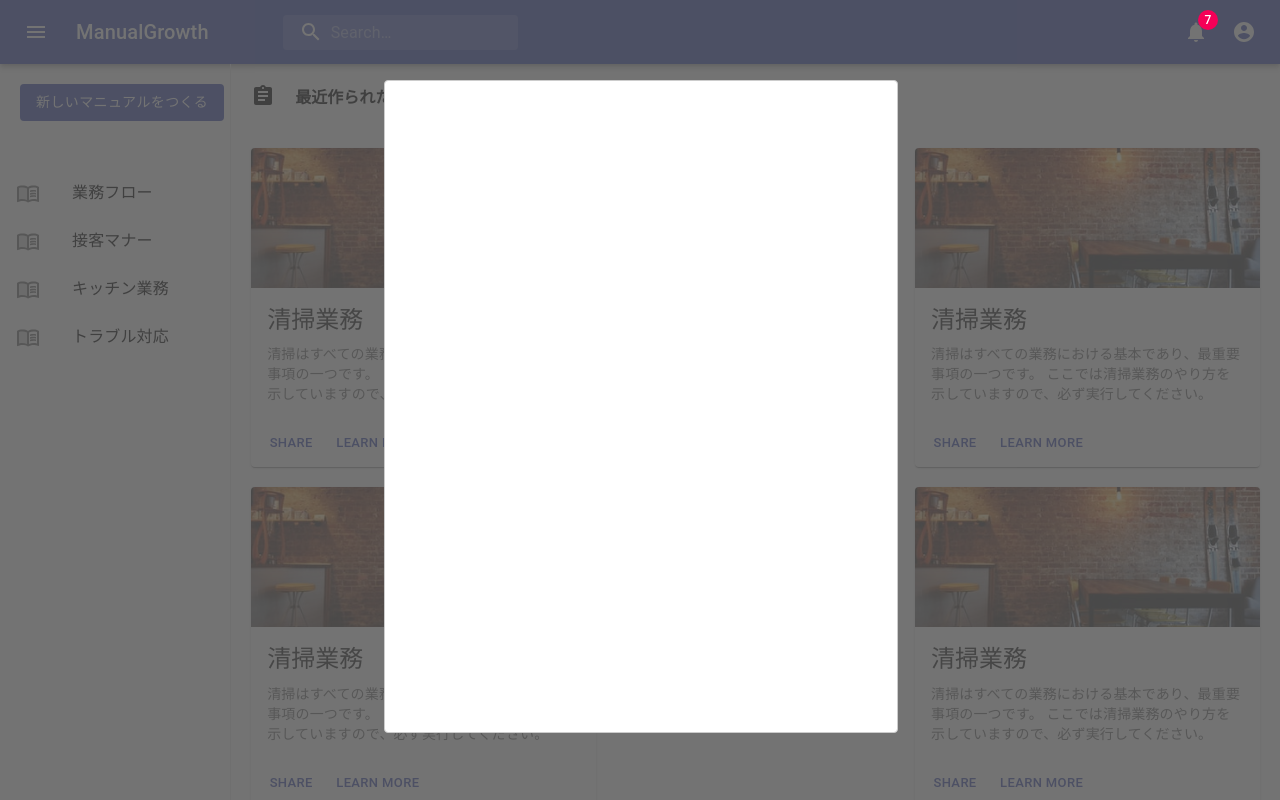
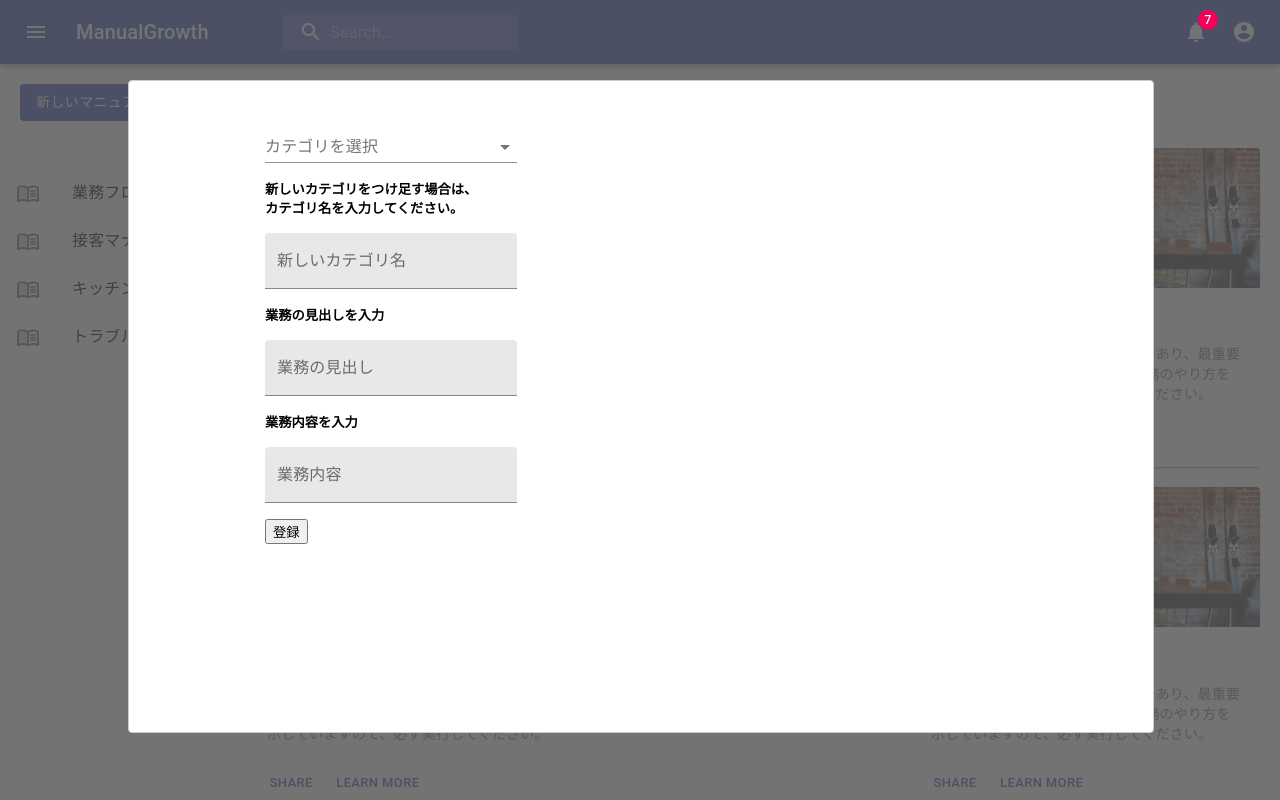
Before and after one commit to kata-myu/manual-growth, a React (Create React App) app: page / in a window 1280 px wide. Both pictures are taken after a click on the element "新しいマニュアルをつくる". Shown: the top 800 px of the page. Built offline with nearby package versions, Linux system fonts and the light colour scheme.

Commit message:
フォームの表示

```diff
--- a/src/components/main/item.jsx
+++ b/src/components/main/item.jsx
@@ -11,6 +11,7 @@ import Typography from '@material-ui/core/Typography';
 
 import {useState} from "react";
 import Modal from "react-modal";
+import ShowModal from "../modal/showModal";
 
 const useStyles = makeStyles({
   root: {
@@ -30,8 +31,8 @@ const customStyles = {
     left: "60%",
     right: "50%",
     height: "75vh",
-    width: "20vw",
-    marginLeft: "-30vw",
+    width: "80vw",
+    marginLeft: "-60vw",
     padding: "2vw 10vw",
   },
 };
@@ -77,7 +78,9 @@ export default function MediaCard() {
           Learn More
         </Button>
       </CardActions>
-      <Modal isOpen={isOpen} style={customStyles} onRequestClose={handleClose} />
+      <Modal isOpen={isOpen} style={customStyles} onRequestClose={handleClose}>
+        <ShowModal />
+      </Modal>
     </Card>
   );
 }
--- /dev/null
+++ b/src/components/modal/newManualModal.jsx
@@ -0,0 +1,63 @@
+import React from 'react';
+import { makeStyles } from '@material-ui/core/styles';
+import TextField from '@material-ui/core/TextField';
+
+import InputLabel from '@material-ui/core/InputLabel';
+import MenuItem from '@material-ui/core/MenuItem';
+import FormHelperText from '@material-ui/core/FormHelperText';
+import FormControl from '@material-ui/core/FormControl';
+import Select from '@material-ui/core/Select';
+
+const useStyles = makeStyles((theme) => ({
+  root: {
+    '& > *': {
+      margin: theme.spacing(1),
+      width: '25ch',
+    },
+  },
+}));
+
+const NewManualModal = () => {
+  const classes = useStyles();
+
+  const [age, setAge] = React.useState('');
+
+  const handleChange = (event) => {
+    setAge(event.target.value);
+  };
+
+  return (
+    <form className={classes.root} noValidate autoComplete="off">
+      <FormControl className={classes.formControl}>
+        <InputLabel id="demo-simple-select-label">カテゴリを選択</InputLabel>
+        <Select
+          labelId="demo-simple-select-label"
+          id="demo-simple-select"
+          value={age}
+          onChange={handleChange}
+        >
+          <MenuItem value={10}>業務フロー</MenuItem>
+          <MenuItem value={20}>接客マナー</MenuItem>
+          <MenuItem value={30}>キッチン業務</MenuItem>
+          <MenuItem value={30}>トラブル対応</MenuItem>
+        </Select>
+      </FormControl>
+
+      <h5>新しいカテゴリをつけ足す場合は、 カテゴリ名を入力してください。</h5>
+      <TextField id="filled-basic" label="新しいカテゴリ名" variant="filled" />
+      <h5>業務の見出しを入力</h5>
+      <TextField id="filled-basic" label="業務の見出し" variant="filled" />
+      <h5>業務内容を入力</h5>
+      <TextField id="filled-basic" label="業務内容" variant="filled" />
+      <div>
+        <input
+          className="input_submit"
+          type="button"
+          value="登録"
+          // onClick={onClickSubmit}
+        />
+        </div>
+    </form>
+  );
+};
+export default NewManualModal;
--- a/src/components/modal/showModal.jsx
+++ b/src/components/modal/showModal.jsx
@@ -0,0 +1,102 @@
+import React from 'react';
+import { makeStyles } from '@material-ui/core/styles';
+import Accordion from '@material-ui/core/Accordion';
+import AccordionDetails from '@material-ui/core/AccordionDetails';
+import AccordionSummary from '@material-ui/core/AccordionSummary';
+import Typography from '@material-ui/core/Typography';
+import ExpandMoreIcon from '@material-ui/icons/ExpandMore';
+import { defaultStyles } from 'react-modal';
+
+const useStyles = makeStyles((theme) => ({
+  root: {
+    width: '100%',
+  },
+  heading: {
+    fontSize: theme.typography.pxToRem(15),
+    flexBasis: '33.33%',
+    flexShrink: 0,
+  },
+  secondaryHeading: {
+    fontSize: theme.typography.pxToRem(15),
+    color: theme.palette.text.secondary,
+  },
+}));
+
+const ShowModal = () => {
+  const classes = useStyles();
+  const [expanded, setExpanded] = React.useState(false);
+
+  const handleChange = (panel) => (event, isExpanded) => {
+    setExpanded(isExpanded ? panel : false);
+  };
+
+  return (
+    <div className={classes.root}>
+      <Accordion expanded={expanded === 'panel1'} onChange={handleChange('panel1')}>
+        <AccordionSummary
+          expandIcon={<ExpandMoreIcon />}
+          aria-controls="panel1bh-content"
+          id="panel1bh-header"
+        >
+          <Typography className={classes.heading}>業務フロー</Typography>
+          <Typography className={classes.secondaryHeading}>１日の業務の流れについて説明しています。</Typography>
+        </AccordionSummary>
+        <AccordionDetails>
+          <Typography>
+            出勤したら、打刻をしましょう。アプリにログインして打刻します。
+            打刻したら、昨日の清掃作業が完了しているか確認してください。
+          </Typography>
+        </AccordionDetails>
+      </Accordion>
+      <Accordion expanded={expanded === 'panel2'} onChange={handleChange('panel2')}>
+        <AccordionSummary
+          expandIcon={<ExpandMoreIcon />}
+          aria-controls="panel2bh-content"
+          id="panel2bh-header"
+        >
+          <Typography className={classes.heading}>接客マナー</Typography>
+          <Typography className={classes.secondaryHeading}>
+            お客様への対応の仕方についてです。
+          </Typography>
+        </AccordionSummary>
+        <AccordionDetails>
+          <Typography>
+            礼儀正しくしましょう。はっきりと聞き取りやすく喋りましょう。
+          </Typography>
+        </AccordionDetails>
+      </Accordion>
+      <Accordion expanded={expanded === 'panel3'} onChange={handleChange('panel3')}>
+        <AccordionSummary
+          expandIcon={<ExpandMoreIcon />}
+          aria-controls="panel3bh-content"
+          id="panel3bh-header"
+        >
+          <Typography className={classes.heading}>キッチン業務</Typography>
+          <Typography className={classes.secondaryHeading}>
+            キッチンのシフトに入る方が把握しておくべき内容です。
+          </Typography>
+        </AccordionSummary>
+        <AccordionDetails>
+          <Typography>
+            清掃を心がけましょう。注文が表示されたら、それぞれのメニューに応じて盛りつけをしてください。
+          </Typography>
+        </AccordionDetails>
+      </Accordion>
+      <Accordion expanded={expanded === 'panel4'} onChange={handleChange('panel4')}>
+        <AccordionSummary
+          expandIcon={<ExpandMoreIcon />}
+          aria-controls="panel4bh-content"
+          id="panel4bh-header"
+        >
+          <Typography className={classes.heading}>トラブル対応</Typography>
+        </AccordionSummary>
+        <AccordionDetails>
+          <Typography>
+            お客様からクレームがあった場合、自分で判断できないことはすぐに報告をしましょう。
+          </Typography>
+        </AccordionDetails>
+      </Accordion>
+    </div>
+  );
+};
+export default ShowModal;
--- a/src/components/sidebar/sidebar.jsx
+++ b/src/components/sidebar/sidebar.jsx
@@ -1,5 +1,6 @@
 import React, {useState} from "react";
 import SimpleList from "./manuals";
+import NewManualModal from "../modal/newManualModal";
 import "./sidebar.css";
 import Button from '@material-ui/core/Button';
 import Modal from "react-modal";
@@ -14,8 +15,8 @@ const customStyles = {
     left: "60%",
     right: "50%",
     height: "75vh",
-    width: "20vw",
-    marginLeft: "-30vw",
+    width: "60vw",
+    marginLeft: "-50vw",
     padding: "2vw 10vw",
   },
 };
@@ -46,7 +47,10 @@ const SideBar = () => {
       <div className="index">
         <SimpleList />
       </div>
-      <Modal isOpen={isOpen} style={customStyles} onRequestClose={handleClose} />
+
+      <Modal isOpen={isOpen} style={customStyles} onRequestClose={handleClose}>
+        <NewManualModal />
+      </Modal>
     </div>
   );
 };
```
